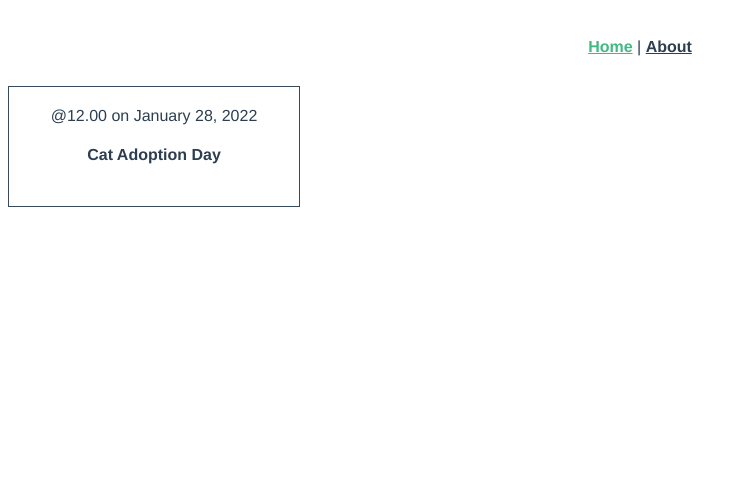
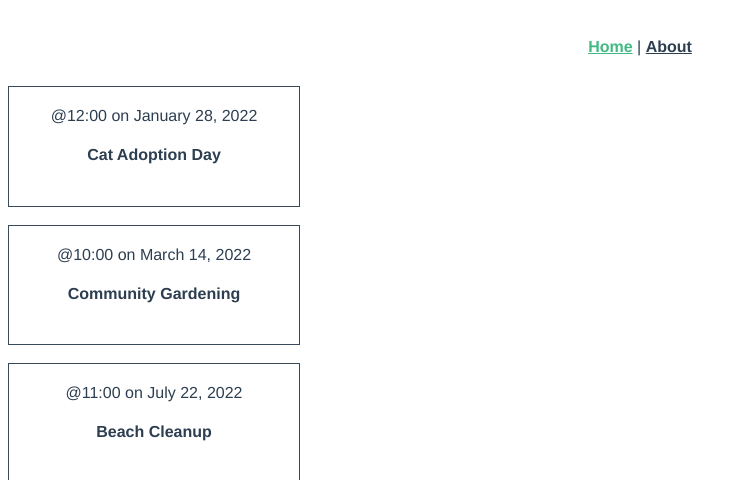
Before and after one commit to Pondae/Lab03, a Vue app: page / in a window 1280 px wide. Shown: the top 480 px of the page, without its empty margins (0-747 px from the left). Built offline with nearby package versions, Linux system fonts and the light colour scheme.

Commit message:
move data to Home, add the prop to receive the event,  change event to array and add more event

```diff
--- a/src/components/EventCard.vue
+++ b/src/components/EventCard.vue
@@ -8,23 +8,11 @@
 <script>
 export default {
     name: 'EventCard',
-    // props: {
-    //     msg: String
-    // }
-    data() {
-        return {
-            event: {
-            id: 5928101,
-            category: 'animal welfare',
-            title: 'Cat Adoption Day',
-            description: 'Find your new feline friend at this event.',
-            location: 'Meow Town',
-            date: 'January 28, 2022',
-            time: '12.00',
-            petsAllowed: true,
-            organizer: 'Kat Laydee',
-            },
-        }
+    props: {
+        event:{
+            type: Object,
+            required: true,
+        },
     },
 }
 </script>
--- a/src/views/Home.vue
+++ b/src/views/Home.vue
@@ -1,6 +1,6 @@
 <template>
   <div class="home">
-    <EventCard />
+    <EventCard v-for="event in events" :key="event.id" :event="event" />
   </div>
 </template>
 
@@ -13,5 +13,44 @@
   components: {
     EventCard,
   },
+  data() {
+    return {
+      events: [
+        {
+          id: 5928101,
+          category: "animal welfare",
+          title: "Cat Adoption Day",
+          description: "Find your new feline friend at this event.",
+          location: "Meow Town",
+          date: "January 28, 2022",
+          time: "12:00",
+          petsAllowed: true,
+          organizer: "Kat Laydee",
+        },
+        {
+          id: 4582797,
+          category: "food",
+          title: "Community Gardening",
+          description: "Join us as we tend to the community edible plants.",
+          location: "Flora City",
+          date: "March 14, 2022",
+          time: "10:00",
+          petsAllowed: true,
+          organizer: "Fern Pollin",
+        },
+        {
+          id: 8419988,
+          category: "sustainability",
+          title: "Beach Cleanup",
+          description: "Help pick up trash along the shore.",
+          location: "Playa Del Carmen",
+          date: "July 22, 2022",
+          time: "11:00",
+          petsAllowed: false,
+          organizer: "Carey Wales",
+        },
+      ],
+    };
+  },
 };
 </script>
```
